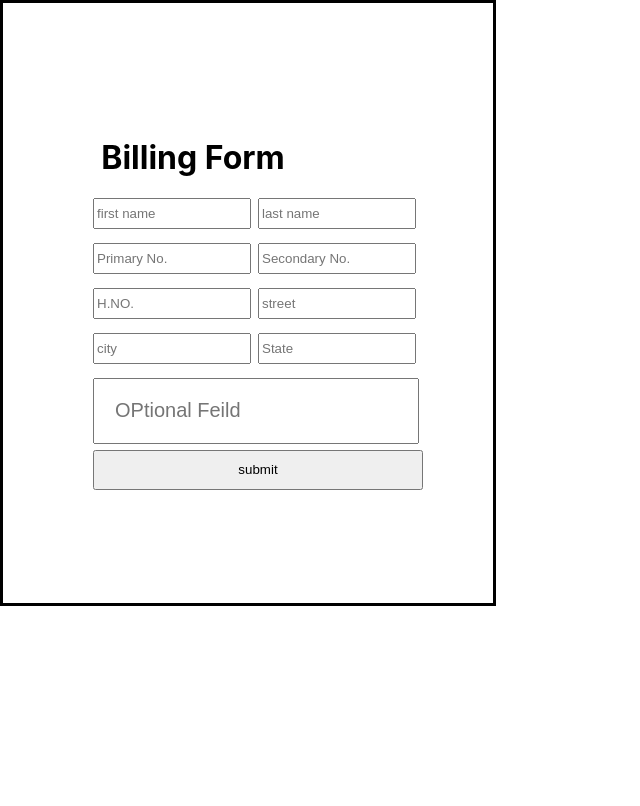
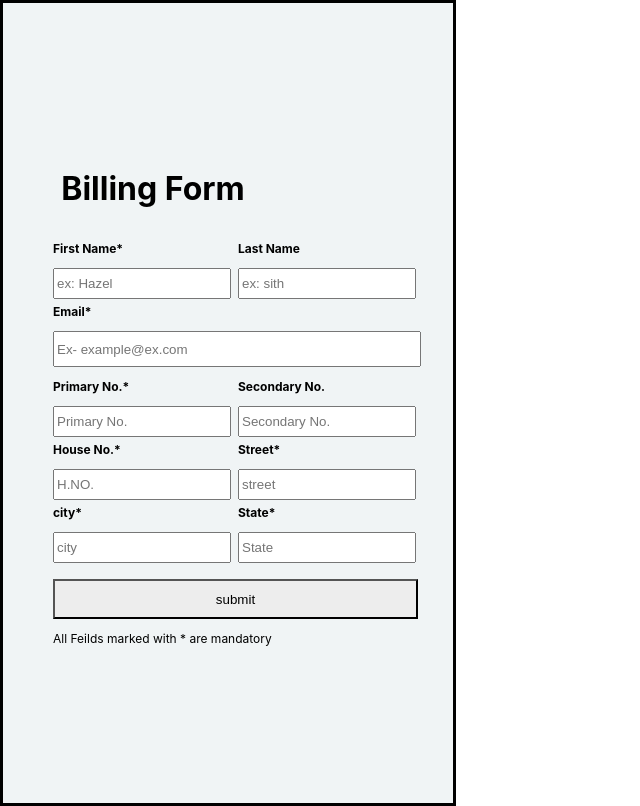
Before and after one commit to An-kitB/bookmartApp, a React (Create React App) app: page /billing in a window 1280 px wide. Shown: the whole page, without its empty margins (0-640 px from the left). Built offline with nearby package versions, Linux system fonts and the light colour scheme.

Commit message:
form styling changes

```diff
--- a/src/components/billingForm/biilingFormStyles.js
+++ b/src/components/billingForm/biilingFormStyles.js
@@ -2,7 +2,7 @@ export const biilingFormStyles = {
   main: {
     textAlign: "center",
     dispaly: "flex",
-    width:200,
+    width: 200,
     flexWrap: "wrap",
     flexDirection: "row",
   },
@@ -22,10 +22,30 @@ export const biilingFormStyles = {
   },
 
   feildStyle: {
-    width: 150,
+    width: 170,
     height: 25,
     display: "inline-block",
     marginRight: 15,
     marginBottom: 20,
   },
+  heading: {
+    fontSize: 12,
+    fontWeight: "bold",
+    color: "red",
+    // marginBottom:12
+    // marginTop:12
+  },
+
+  heading2: {
+    fontSize: 12,
+    fontWeight: "bold",
+    color: "black",
+    // marginBottom:12
+    // marginTop:12
+  },
+
+  footerText: {
+    fontSize: 12,
+    color: "#000",
+  },
 };
--- a/src/components/billingForm/billingForm.js
+++ b/src/components/billingForm/billingForm.js
@@ -33,10 +33,11 @@ export const BillingForm = () => {
       style={{
         width: 400,
         border: (10, "solid"),
-        paddingLeft: 90,
-        height: 600,
+        paddingLeft: 50,
+        height: 800,
         justifyContent: "center",
         alignContent: "center",
+        backgroundColor: "#f0f4f5",
       }}
     >
       <h1 style={biilingFormStyles.main}>Billing Form</h1>
@@ -46,6 +47,7 @@ export const BillingForm = () => {
           firstName: "",
           lastName: "",
           Pnum: "",
+          Email: "",
           Optional: "",
           Snum: "",
           contactNumber: [""],
@@ -67,10 +69,20 @@ export const BillingForm = () => {
           <Form>
             <div style={{ width: 400 }}>
               <div style={biilingFormStyles.feildStyle}>
+                {console.log("valuesnv", values.errors)}
+                <p
+                  style={
+                    Object.keys(values.errors).length > 0
+                      ? biilingFormStyles.heading
+                      : biilingFormStyles.heading2
+                  }
+                >
+                  First Name*
+                </p>
                 <Field
                   style={biilingFormStyles.feildStyle}
                   name="firstName"
-                  placeholder="first name"
+                  placeholder="ex: Hazel"
                 />
                 <ErrorMessage
                   name="firstName"
@@ -80,10 +92,15 @@ export const BillingForm = () => {
                 />
               </div>
               <div style={biilingFormStyles.feildStyle}>
+                <p style={
+                    Object.keys(values.errors).length > 0
+                      ? biilingFormStyles.heading
+                      : biilingFormStyles.heading2
+                  }>Last Name</p>
                 <Field
                   style={biilingFormStyles.feildStyle}
                   name="lastName"
-                  placeholder="last name"
+                  placeholder="ex: sith"
                 />
                 <ErrorMessage
                   name="lastName"
@@ -92,6 +109,25 @@ export const BillingForm = () => {
                   )}
                 />
               </div>
+            </div>
+
+            <p style={
+                    Object.keys(values.errors).length > 0
+                      ? biilingFormStyles.heading
+                      : biilingFormStyles.heading2
+                  }>Email*</p>
+            <div>
+              <Field
+                style={{ width: 360, height: 30 }}
+                name="Email"
+                placeholder="Ex- example@ex.com"
+              />
+              <ErrorMessage
+                name="lastName"
+                render={(msg) => (
+                  <div style={biilingFormStyles.errorMsg}>{msg}</div>
+                )}
+              />
             </div>
             {/* <div> */}
             {/* <FieldArray
@@ -141,6 +177,11 @@ export const BillingForm = () => {
 
             {/* <div> */}
             <div style={biilingFormStyles.feildStyle}>
+              <p style={
+                    Object.keys(values.errors).length > 0
+                      ? biilingFormStyles.heading
+                      : biilingFormStyles.heading2
+                  }>Primary No.*</p>
               <Field
                 style={biilingFormStyles.feildStyle}
                 name="Pnum"
@@ -154,6 +195,12 @@ export const BillingForm = () => {
               />
             </div>
             <div style={biilingFormStyles.feildStyle}>
+              <p style={
+                    Object.keys(values.errors).length > 0
+                      ? biilingFormStyles.heading
+                      : biilingFormStyles.heading2
+                  }>Secondary No.</p>
+
               <Field
                 style={biilingFormStyles.feildStyle}
                 name="Snum"
@@ -169,6 +216,12 @@ export const BillingForm = () => {
 
             <div>
               <div style={biilingFormStyles.feildStyle}>
+                <p style={
+                    Object.keys(values.errors).length > 0
+                      ? biilingFormStyles.heading
+                      : biilingFormStyles.heading2
+                  }>House No.*</p>
+
                 <Field
                   style={biilingFormStyles.feildStyle}
                   name="address.houseNumber"
@@ -183,6 +236,12 @@ export const BillingForm = () => {
               </div>
 
               <div style={biilingFormStyles.feildStyle}>
+                <p style={
+                    Object.keys(values.errors).length > 0
+                      ? biilingFormStyles.heading
+                      : biilingFormStyles.heading2
+                  }>Street*</p>
+
                 <Field
                   style={biilingFormStyles.feildStyle}
                   name="address.street"
@@ -197,6 +256,12 @@ export const BillingForm = () => {
               </div>
             </div>
             <div style={biilingFormStyles.feildStyle}>
+              <p style={
+                    Object.keys(values.errors).length > 0
+                      ? biilingFormStyles.heading
+                      : biilingFormStyles.heading2
+                  }>city*</p>
+
               <Field
                 style={biilingFormStyles.feildStyle}
                 name="address.city"
@@ -211,6 +276,12 @@ export const BillingForm = () => {
             </div>
 
             <div style={biilingFormStyles.feildStyle}>
+              <p style={
+                    Object.keys(values.errors).length > 0
+                      ? biilingFormStyles.heading
+                      : biilingFormStyles.heading2
+                  }>State*</p>
+
               <Field
                 style={biilingFormStyles.feildStyle}
                 name="address.state"
@@ -223,22 +294,16 @@ export const BillingForm = () => {
                 )}
               />
             </div>
-            <div>
-              <Field
-                style={biilingFormStyles.billingFeildStyle}
-                name="Optional"
-                placeholder="OPtional Feild"
-              />
-              <ErrorMessage
-                name="address.state"
-                render={(msg) => (
-                  <div style={biilingFormStyles.errorMsg}>{msg}</div>
-                )}
-              />
-            </div>
+
             <div>
               <button
-                style={{ alignContent: "center", width: 330, height: 40 }}
+                style={{
+                  alignContent: "center",
+                  width: 365,
+                  height: 40,
+                  backgroundColor: "#ededed",
+                  marginTop: 23,
+                }}
                 type="submit"
               >
                 submit
@@ -247,6 +312,10 @@ export const BillingForm = () => {
           </Form>
         )}
       </Formik>
+
+      <p style={biilingFormStyles.footerText}>
+        All Feilds marked with * are mandatory
+      </p>
     </div>
   );
 };
```
